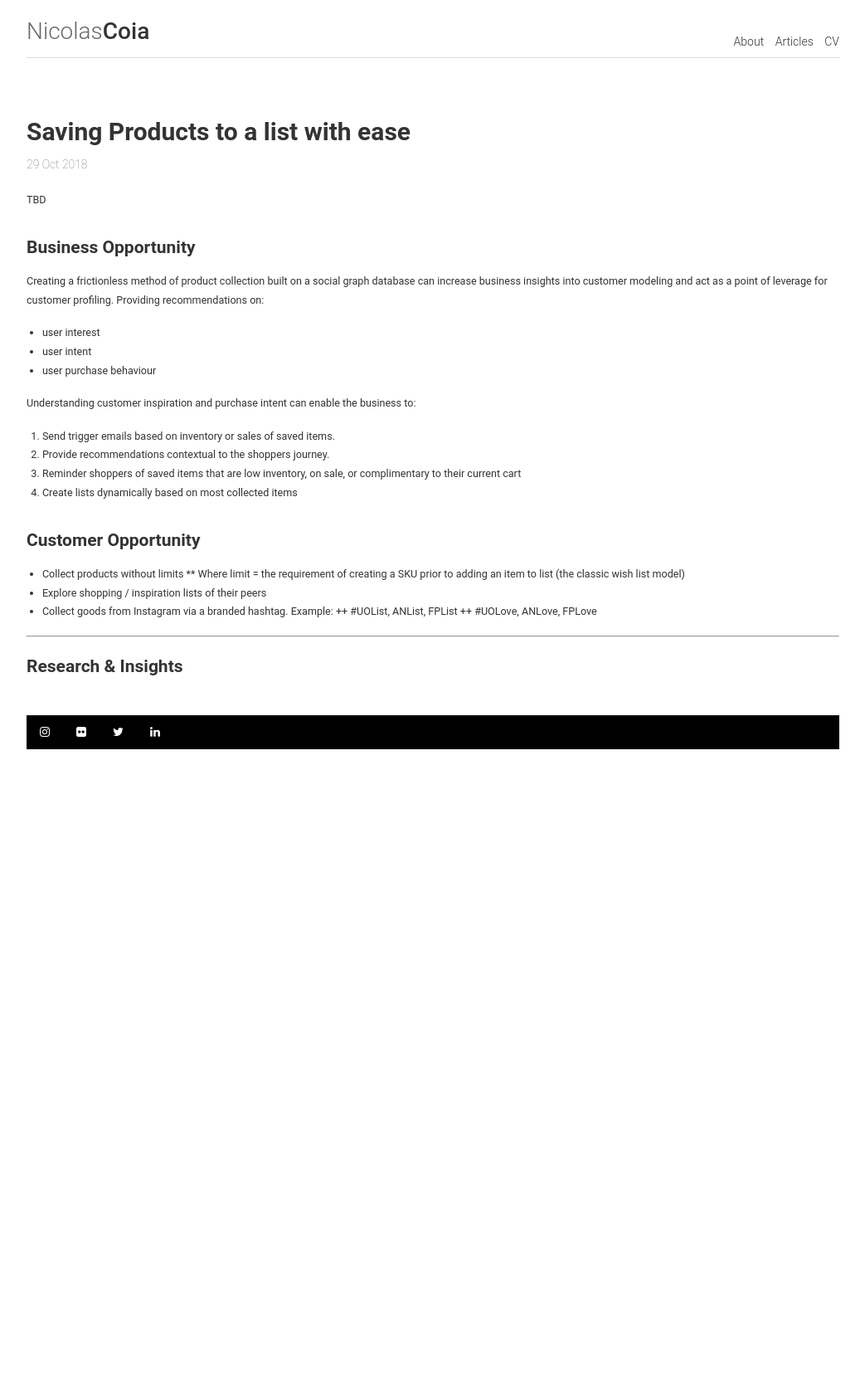
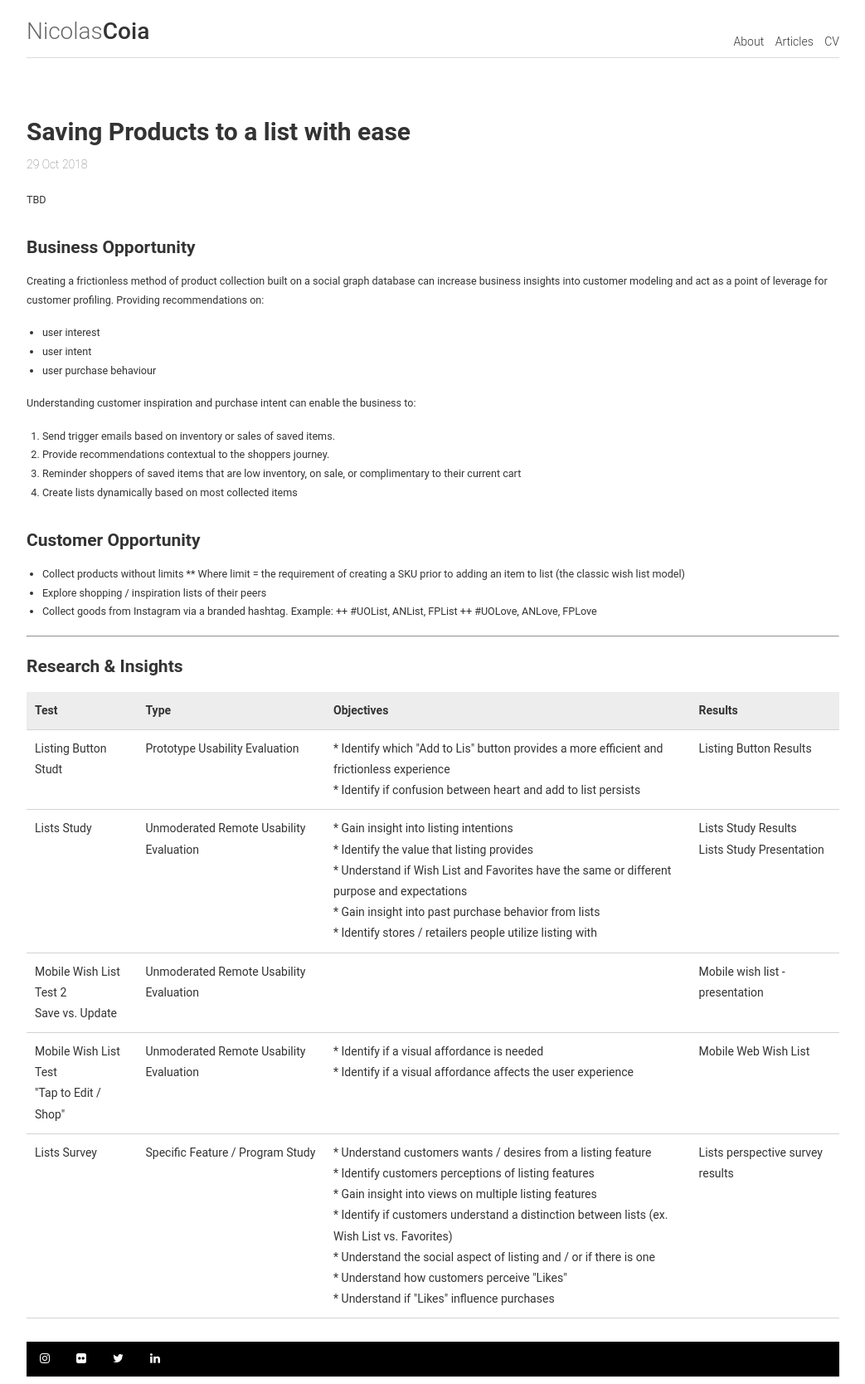
Before and after one commit to dyutibarma/monochrome, a Jekyll site: the page built from _posts/2018-10-29-frictionless-Lists.md, in a window 1280 px wide. Shown: the whole page at 83% size, without its empty margins (118-1161 px from the left). Built offline with Jekyll 4.4.1, drawn with Linux system fonts in a browser that asks for light colours; before the commit the page ends 912 px from its top, so only the background shows below that.

Commit message:
Update 2018-10-29-frictionless-Lists.md

```diff
--- a/_posts/2018-10-29-frictionless-Lists.md
+++ b/_posts/2018-10-29-frictionless-Lists.md
@@ -33,3 +33,42 @@ Understanding customer inspiration and purchase intent can enable the business t
 ---
 
 ### Research & Insights
+
+<table>
+  <tr>
+    <th>Test</th>
+    <th>Type</th>
+    <th>Objectives</th>
+    <th>Results</th>
+  </tr>
+  <tr>
+    <td>Listing Button Studt</td>
+    <td>Prototype Usability Evaluation</td>
+    <td>* Identify which "Add to Lis" button provides a more efficient and frictionless experience<br>* Identify if confusion between heart and add to list persists</td>
+    <td>Listing Button Results</td>
+  </tr>
+  <tr>
+    <td>Lists Study</td>
+    <td>Unmoderated Remote Usability Evaluation</td>
+    <td>* Gain insight into listing intentions<br>* Identify the value that listing provides<br>* Understand if Wish List and Favorites have the same or different purpose and expectations<br>* Gain insight into past purchase behavior from lists<br>* Identify stores / retailers people utilize listing with</td>
+    <td>Lists Study Results<br>Lists Study Presentation</td>
+  </tr>
+  <tr>
+    <td>Mobile Wish List Test 2<br>Save vs. Update</td>
+    <td>Unmoderated Remote Usability Evaluation</td>
+    <td></td>
+    <td>Mobile wish list - presentation</td>
+  </tr>
+  <tr>
+    <td>Mobile Wish List Test<br>"Tap to Edit / Shop"</td>
+    <td>Unmoderated Remote Usability Evaluation</td>
+    <td>* Identify if a visual affordance is needed<br>* Identify if a visual affordance affects the user experience</td>
+    <td>Mobile Web Wish List</td>
+  </tr>
+  <tr>
+    <td>Lists Survey</td>
+    <td>Specific Feature / Program Study</td>
+    <td>* Understand customers wants / desires from a listing feature<br>* Identify customers perceptions of listing features<br>* Gain insight into views on multiple listing features<br>* Identify if customers understand a distinction between lists (ex. Wish List vs. Favorites)<br>* Understand the social aspect of listing and / or if there is one<br>* Understand how customers perceive "Likes"<br>* Understand if "Likes" influence purchases</td>
+    <td>Lists perspective survey results</td>
+  </tr>
+</table>
```
